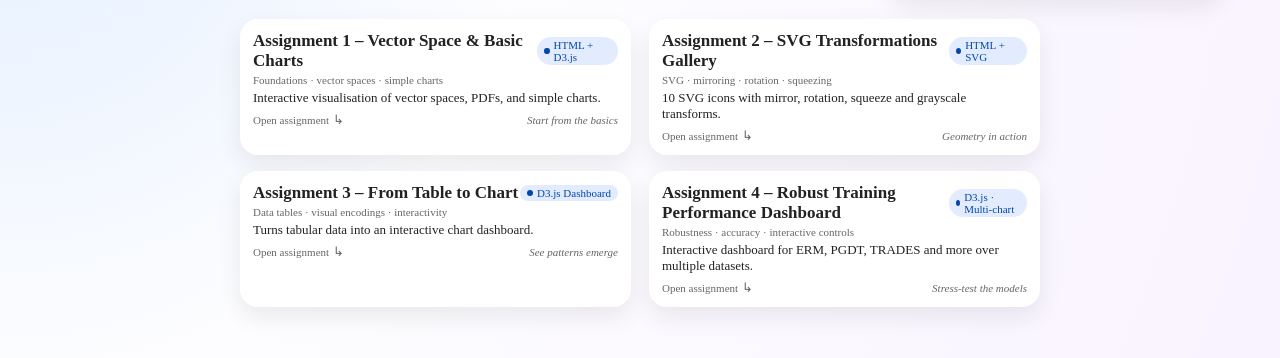
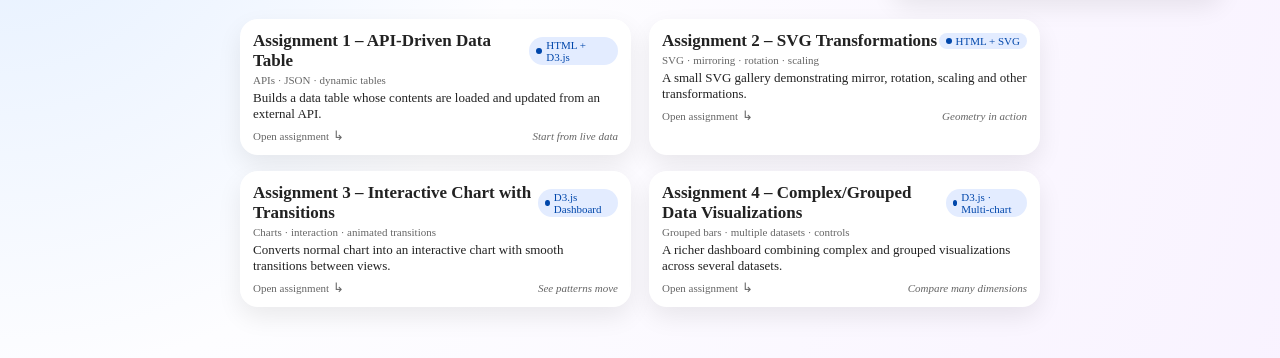
Before and after one commit to Partha-IEEE/IDV-assignment5, a plain HTML site: page index.html in a window 1280 px wide. Shown: the part 148-506 px from the top of the page. Drawn offline with nearby package versions, Linux system fonts and the light colour scheme.

Commit message:
Update index.html

```diff
--- a/index.html
+++ b/index.html
@@ -447,29 +447,31 @@
 
     <main>
       <section id="cards">
-        <article class="card" data-id="1" data-keywords="assignment 1 vector space normal distribution basic charts scatter bar line">
+        <!-- Assignment 1 -->
+        <article class="card" data-id="1" data-keywords="assignment 1 api driven data table fetch json rest dynamic">
           <div class="card-header-row">
-            <h2 class="card-title">Assignment 1 – Vector Space &amp; Basic Charts</h2>
+            <h2 class="card-title">Assignment 1 – API-Driven Data Table</h2>
             <div class="card-chip"><span class="dot"></span>HTML + D3.js</div>
           </div>
-          <div class="card-meta">Foundations · vector spaces · simple charts</div>
+          <div class="card-meta">APIs · JSON · dynamic tables</div>
           <p class="card-desc">
-            Interactive visualisation of vector spaces, PDFs, and simple charts.
+            Builds a data table whose contents are loaded and updated from an external API.
           </p>
           <div class="card-footer">
             <span class="link-hint">Open assignment</span>
-            <span class="tagline">Start from the basics</span>
+            <span class="tagline">Start from live data</span>
           </div>
         </article>
 
-        <article class="card" data-id="2" data-keywords="assignment 2 svg transforms icons mirror rotate squeeze grayscale">
+        <!-- Assignment 2 -->
+        <article class="card" data-id="2" data-keywords="assignment 2 svg transformations icons mirror rotate scale squeeze">
           <div class="card-header-row">
-            <h2 class="card-title">Assignment 2 – SVG Transformations Gallery</h2>
+            <h2 class="card-title">Assignment 2 – SVG Transformations</h2>
             <div class="card-chip"><span class="dot"></span>HTML + SVG</div>
           </div>
-          <div class="card-meta">SVG · mirroring · rotation · squeezing</div>
+          <div class="card-meta">SVG · mirroring · rotation · scaling</div>
           <p class="card-desc">
-            10 SVG icons with mirror, rotation, squeeze and grayscale transforms.
+            A small SVG gallery demonstrating mirror, rotation, scaling and other transformations.
           </p>
           <div class="card-footer">
             <span class="link-hint">Open assignment</span>
@@ -477,33 +479,35 @@
           </div>
         </article>
 
-        <article class="card" data-id="3" data-keywords="assignment 3 data to chart dashboard classification regression clustering">
+        <!-- Assignment 3 -->
+        <article class="card" data-id="3" data-keywords="assignment 3 interactive chart transitions animation d3">
           <div class="card-header-row">
-            <h2 class="card-title">Assignment 3 – From Table to Chart</h2>
+            <h2 class="card-title">Assignment 3 – Interactive Chart with Transitions</h2>
             <div class="card-chip"><span class="dot"></span>D3.js Dashboard</div>
           </div>
-          <div class="card-meta">Data tables · visual encodings · interactivity</div>
+          <div class="card-meta">Charts · interaction · animated transitions</div>
           <p class="card-desc">
-            Turns tabular data into an interactive chart dashboard.
+            Converts normal chart into an interactive chart with smooth transitions between views.
           </p>
           <div class="card-footer">
             <span class="link-hint">Open assignment</span>
-            <span class="tagline">See patterns emerge</span>
+            <span class="tagline">See patterns move</span>
           </div>
         </article>
 
-        <article class="card" data-id="4" data-keywords="assignment 4 robust training performance cifar svhn mnist bar chart line chart dashboard">
+        <!-- Assignment 4 -->
+        <article class="card" data-id="4" data-keywords="assignment 4 complex grouped data visualizations multi chart dashboard">
           <div class="card-header-row">
-            <h2 class="card-title">Assignment 4 – Robust Training Performance Dashboard</h2>
+            <h2 class="card-title">Assignment 4 – Complex/Grouped Data Visualizations</h2>
             <div class="card-chip"><span class="dot"></span>D3.js · Multi-chart</div>
           </div>
-          <div class="card-meta">Robustness · accuracy · interactive controls</div>
+          <div class="card-meta">Grouped bars · multiple datasets · controls</div>
           <p class="card-desc">
-            Interactive dashboard for ERM, PGDT, TRADES and more over multiple datasets.
+            A richer dashboard combining complex and grouped visualizations across several datasets.
           </p>
           <div class="card-footer">
             <span class="link-hint">Open assignment</span>
-            <span class="tagline">Stress-test the models</span>
+            <span class="tagline">Compare many dimensions</span>
           </div>
         </article>
       </section>
@@ -541,27 +545,27 @@
     const assignments = [
       {
         id: "1",
-        title: "Assignment 1 – Vector Space & Basic Charts",
+        title: "Assignment 1 – API-Driven Data Table",
         path: "assignment1/IDV-assignment1-main/index.html",
-        keywords: "assignment 1 vector space pdf normal distribution scatter bar line"
+        keywords: "assignment 1 api driven data table json rest fetch dynamic"
       },
       {
         id: "2",
-        title: "Assignment 2 – SVG Transformations Gallery",
+        title: "Assignment 2 – SVG Transformations",
         path: "assignment2/IDV-assignment2-main/index.html",
-        keywords: "assignment 2 svg icons transform mirror rotate squeeze grayscale"
+        keywords: "assignment 2 svg transformations icons mirror rotate scale squeeze"
       },
       {
         id: "3",
-        title: "Assignment 3 – From Table to Chart",
+        title: "Assignment 3 – Interactive Chart with Transitions",
         path: "assignment3/IDV-assignment3-main/index.html",
-        keywords: "assignment 3 table chart d3 dashboard"
+        keywords: "assignment 3 interactive chart transitions animation d3 dashboard"
       },
       {
         id: "4",
-        title: "Assignment 4 – Robust Training Performance Dashboard",
+        title: "Assignment 4 – Complex/Grouped Data Visualizations",
         path: "assignment4/IDV-assignment4-main/index.html",
-        keywords: "assignment 4 cifar svhn mnist robust training accuracy dashboard"
+        keywords: "assignment 4 complex grouped data visualizations multi chart dashboard"
       }
     ];
 
```
